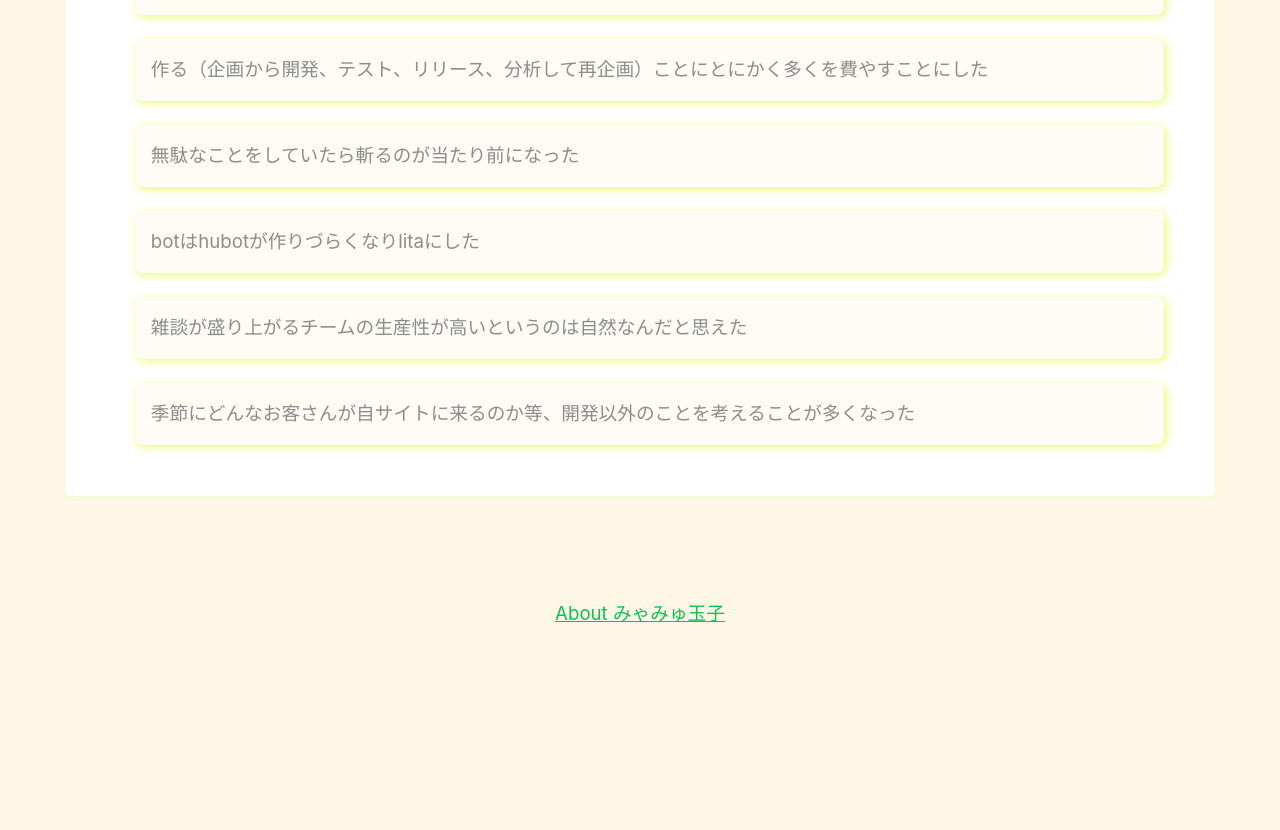
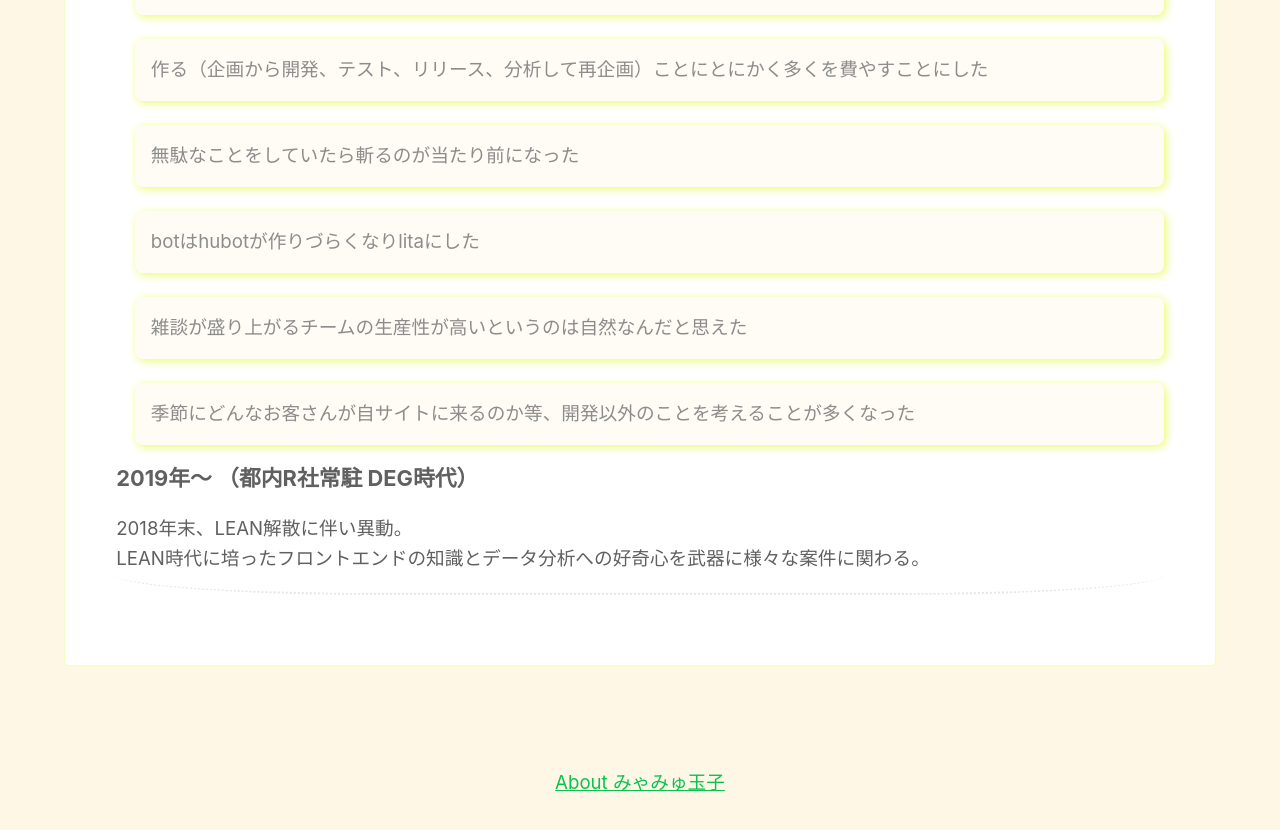
Before and after one commit to myamyu/myamyu.github.io, a Jekyll site: the page built from history.md, in a window 1280 px wide and 900 px high, scrolled down 6123 px. Shown: the top 830 px of the window. Built offline with Jekyll 4.4.1, drawn with Linux system fonts in a browser that asks for light colours; before the commit the page ends 6855 px from its top, so only the background shows below that; some of the changed text lies outside the part shown.

Commit message:
履歴更新

```diff
--- a/history.md
+++ b/history.md
@@ -131,7 +131,7 @@ Team Sでの開発は小規模サイトだったが、なりゆきでR社の代
 - サブリーダーになってからも面白そうな機能は自分で実装していた。その流れでなぜか別アプリの開発も担当することになったりしていた
 - サブリーダー時代終盤は人が多いのでチームを3つに割って、それぞれにリーダーを割り当てて任せるようにした
 
-### 2014年～ （都内R社常駐 LEAN時代）
+### 2014年～2018年 （都内R社常駐 LEAN時代）
 
 S時代にお世話になった方が新しい開発チームを各部署に立ち上げたいという話を持ってきたので、
 「今のところでは僕しかできないな。もう一人適性がありそうな人を連れてそっちにいこう。」
@@ -150,3 +150,8 @@ S時代にお世話になった方が新しい開発チームを各部署に立
 - botはhubotが作りづらくなりlitaにした
 - 雑談が盛り上がるチームの生産性が高いというのは自然なんだと思えた
 - 季節にどんなお客さんが自サイトに来るのか等、開発以外のことを考えることが多くなった
+
+### 2019年～ （都内R社常駐 DEG時代）
+
+2018年末、LEAN解散に伴い異動。
+LEAN時代に培ったフロントエンドの知識とデータ分析への好奇心を武器に様々な案件に関わる。
```
